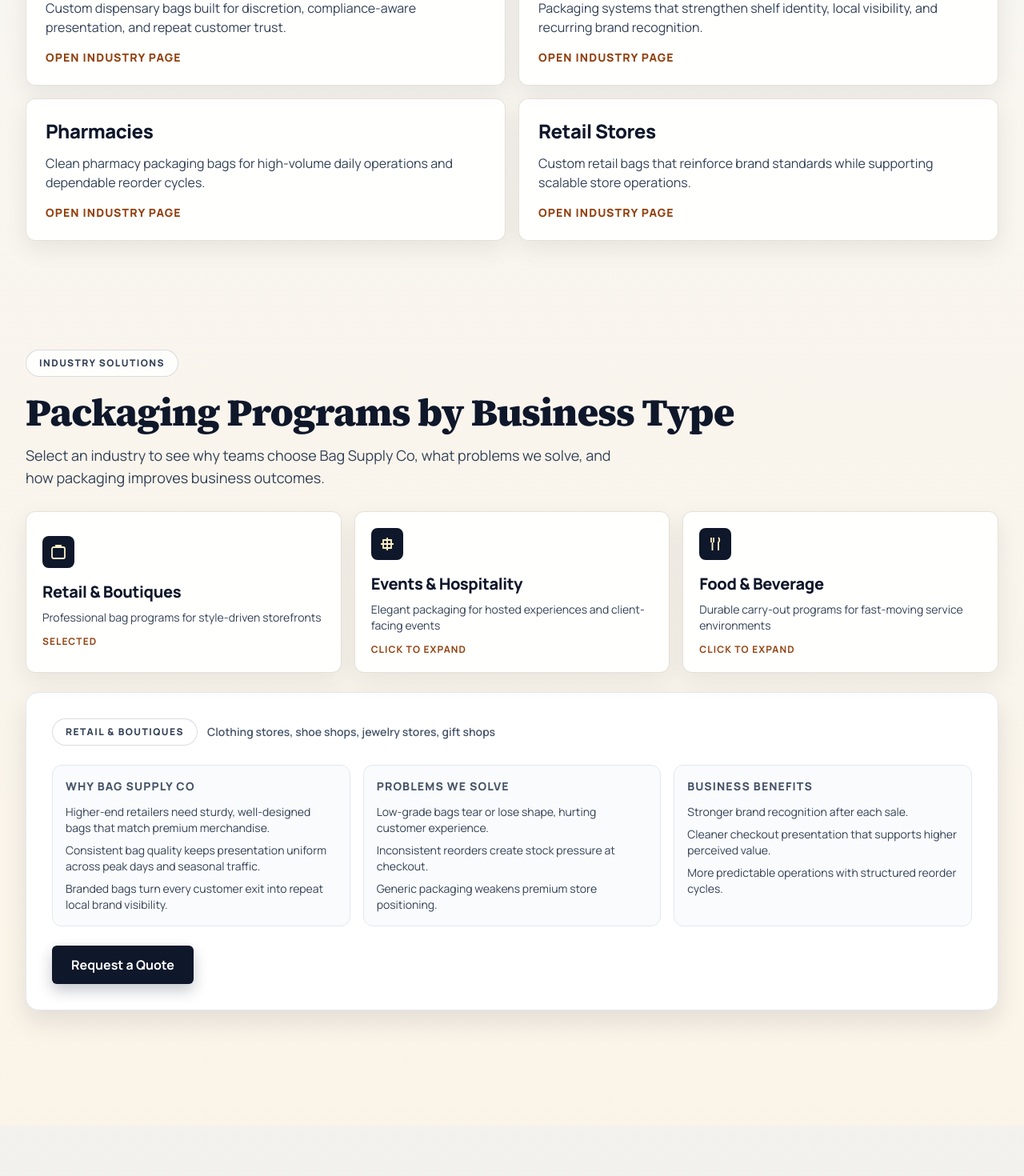
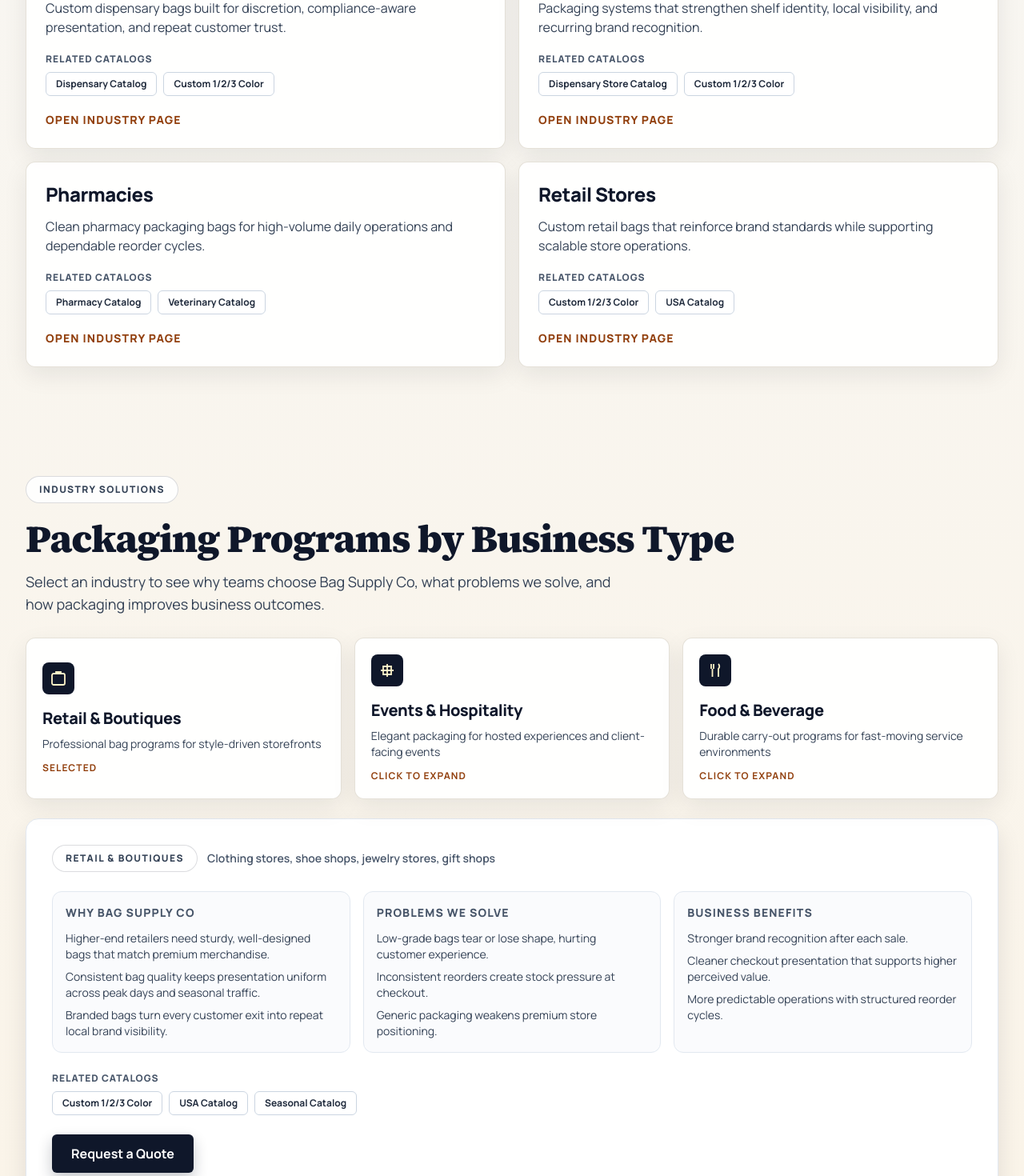
Before and after one commit to informalmarc-lab/bagco, a Next.js app: page /industries in a window 1280 px wide. Shown: the part 740-2210 px from the top of the page at 80% size. Built offline with nearby package versions, Linux system fonts and the light colour scheme; no server answers.

Commit message:
Add corresponding catalog links across industries sections

```diff
--- a/app/industries/page.tsx
+++ b/app/industries/page.tsx
@@ -20,21 +20,37 @@ const regulatedSegments = [
     title: 'Dispensaries',
     href: '/industries/dispensaries',
     copy: 'Custom dispensary bags built for discretion, compliance-aware presentation, and repeat customer trust.',
+    catalogs: [
+      { label: 'Dispensary Catalog', href: '/catalog/dispensary' },
+      { label: 'Custom 1/2/3 Color', href: '/catalog/custom' },
+    ],
   },
   {
     title: 'Smoke Shops',
     href: '/industries/smoke-shops',
     copy: 'Packaging systems that strengthen shelf identity, local visibility, and recurring brand recognition.',
+    catalogs: [
+      { label: 'Dispensary Store Catalog', href: '/catalog/magazine-comics' },
+      { label: 'Custom 1/2/3 Color', href: '/catalog/custom' },
+    ],
   },
   {
     title: 'Pharmacies',
     href: '/industries/pharmacies',
     copy: 'Clean pharmacy packaging bags for high-volume daily operations and dependable reorder cycles.',
+    catalogs: [
+      { label: 'Pharmacy Catalog', href: '/catalog/pharmacy' },
+      { label: 'Veterinary Catalog', href: '/catalog/veterinary' },
+    ],
   },
   {
     title: 'Retail Stores',
     href: '/industries/retail-stores',
     copy: 'Custom retail bags that reinforce brand standards while supporting scalable store operations.',
+    catalogs: [
+      { label: 'Custom 1/2/3 Color', href: '/catalog/custom' },
+      { label: 'USA Catalog', href: '/catalog/usa' },
+    ],
   },
 ]
 
@@ -57,11 +73,25 @@ export default function IndustriesPage() {
         <h2 className="section-title heading-serif">Regulated Retail Programs</h2>
         <div className="mt-6 grid gap-4 md:grid-cols-2">
           {regulatedSegments.map((segment) => (
-            <Link key={segment.title} href={segment.href} className="surface-card rounded-xl p-6 hover:shadow-md">
+            <article key={segment.title} className="surface-card rounded-xl p-6 hover:shadow-md">
               <h3 className="text-2xl font-black text-slate-900">{segment.title}</h3>
               <p className="mt-3 text-slate-700">{segment.copy}</p>
-              <p className="mt-4 text-sm font-black uppercase tracking-[0.08em] text-amber-800">Open Industry Page</p>
-            </Link>
+              <p className="mt-5 text-xs font-black uppercase tracking-[0.08em] text-slate-600">Related Catalogs</p>
+              <div className="mt-2 flex flex-wrap gap-2">
+                {segment.catalogs.map((catalog) => (
+                  <Link
+                    key={catalog.href}
+                    href={catalog.href}
+                    className="rounded-md border border-slate-300 bg-white px-3 py-1.5 text-xs font-bold text-slate-800 hover:bg-amber-50"
+                  >
+                    {catalog.label}
+                  </Link>
+                ))}
+              </div>
+              <Link href={segment.href} className="mt-5 inline-flex text-sm font-black uppercase tracking-[0.08em] text-amber-800 hover:underline">
+                Open Industry Page
+              </Link>
+            </article>
           ))}
         </div>
       </section>
--- a/components/IndustrySolutionsSection.tsx
+++ b/components/IndustrySolutionsSection.tsx
@@ -11,6 +11,7 @@ type IndustryPanel = {
   why: string[]
   problems: string[]
   benefits: string[]
+  catalogs: { label: string; href: string }[]
 }
 
 const INDUSTRIES: IndustryPanel[] = [
@@ -34,6 +35,11 @@ const INDUSTRIES: IndustryPanel[] = [
       'Cleaner checkout presentation that supports higher perceived value.',
       'More predictable operations with structured reorder cycles.',
     ],
+    catalogs: [
+      { label: 'Custom 1/2/3 Color', href: '/catalog/custom' },
+      { label: 'USA Catalog', href: '/catalog/usa' },
+      { label: 'Seasonal Catalog', href: '/catalog/seasonal' },
+    ],
   },
   {
     id: 'events-hospitality',
@@ -55,6 +61,11 @@ const INDUSTRIES: IndustryPanel[] = [
       'Stronger brand cohesion for planners, venues, and hosted events.',
       'Reliable order planning for one-time and recurring event programs.',
     ],
+    catalogs: [
+      { label: 'Winery Catalog', href: '/catalog/winery' },
+      { label: 'Holiday Catalog', href: '/catalog/holiday' },
+      { label: 'Custom 1/2/3 Color', href: '/catalog/custom' },
+    ],
   },
   {
     id: 'food-beverage',
@@ -75,6 +86,11 @@ const INDUSTRIES: IndustryPanel[] = [
       'Free advertising through every takeout and delivery handoff.',
       'Smoother operations with planned replenishment.',
       'More professional presentation that supports customer trust.',
+    ],
+    catalogs: [
+      { label: 'Bakery Catalog', href: '/catalog/bakery' },
+      { label: 'Custom 1/2/3 Color', href: '/catalog/custom' },
+      { label: 'USA Catalog', href: '/catalog/usa' },
     ],
   },
 ]
@@ -192,6 +208,21 @@ export default function IndustrySolutionsSection() {
           </div>
 
           <div className="mt-6">
+            <p className="text-xs font-black uppercase tracking-[0.08em] text-slate-600">Related Catalogs</p>
+            <div className="mt-2 flex flex-wrap gap-2">
+              {active.catalogs.map((catalog) => (
+                <Link
+                  key={catalog.href}
+                  href={catalog.href}
+                  className="rounded-md border border-slate-300 bg-white px-3 py-1.5 text-xs font-bold text-slate-800 hover:bg-amber-50"
+                >
+                  {catalog.label}
+                </Link>
+              ))}
+            </div>
+          </div>
+
+          <div className="mt-6">
             <Link href="/generic-bag-quote" className="btn-primary">
               Request a Quote
             </Link>
```
